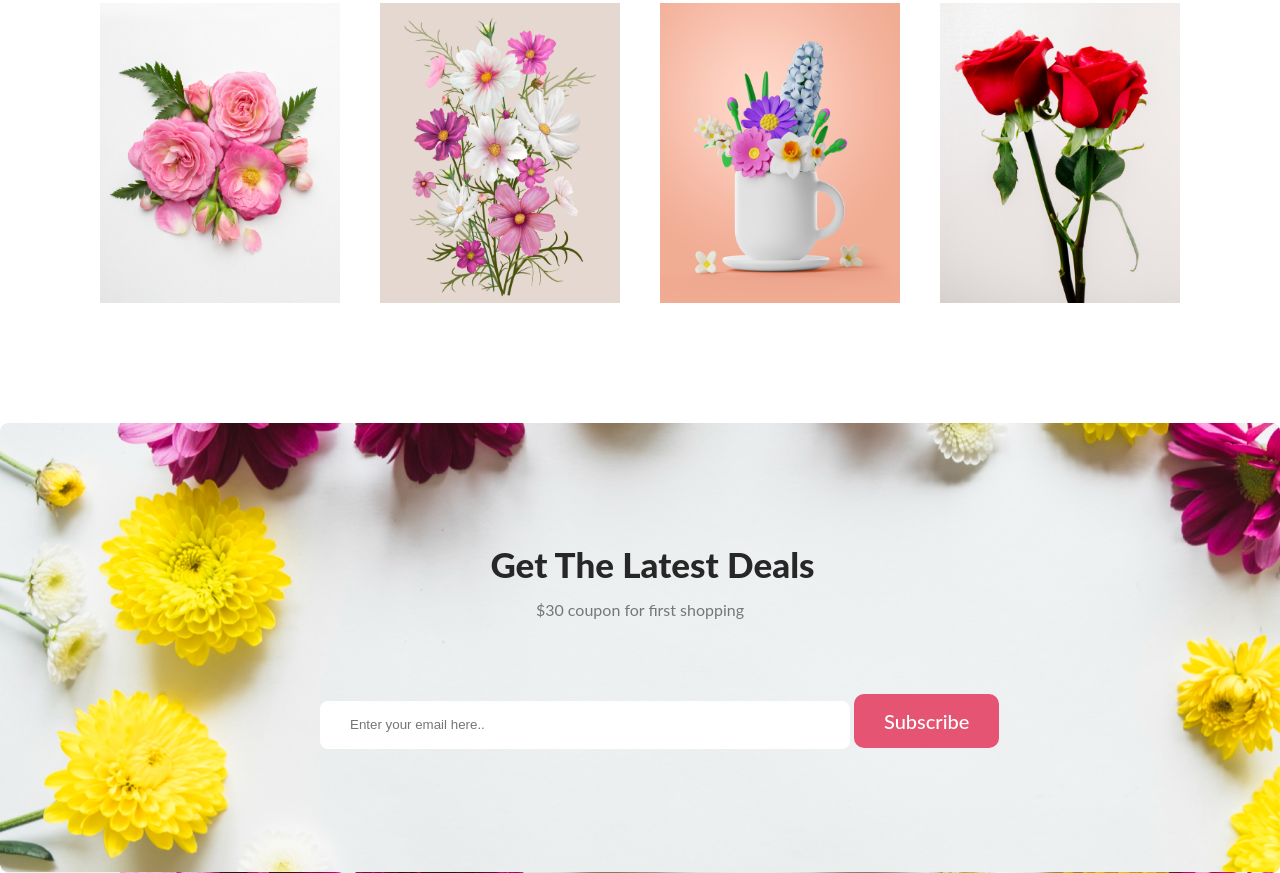
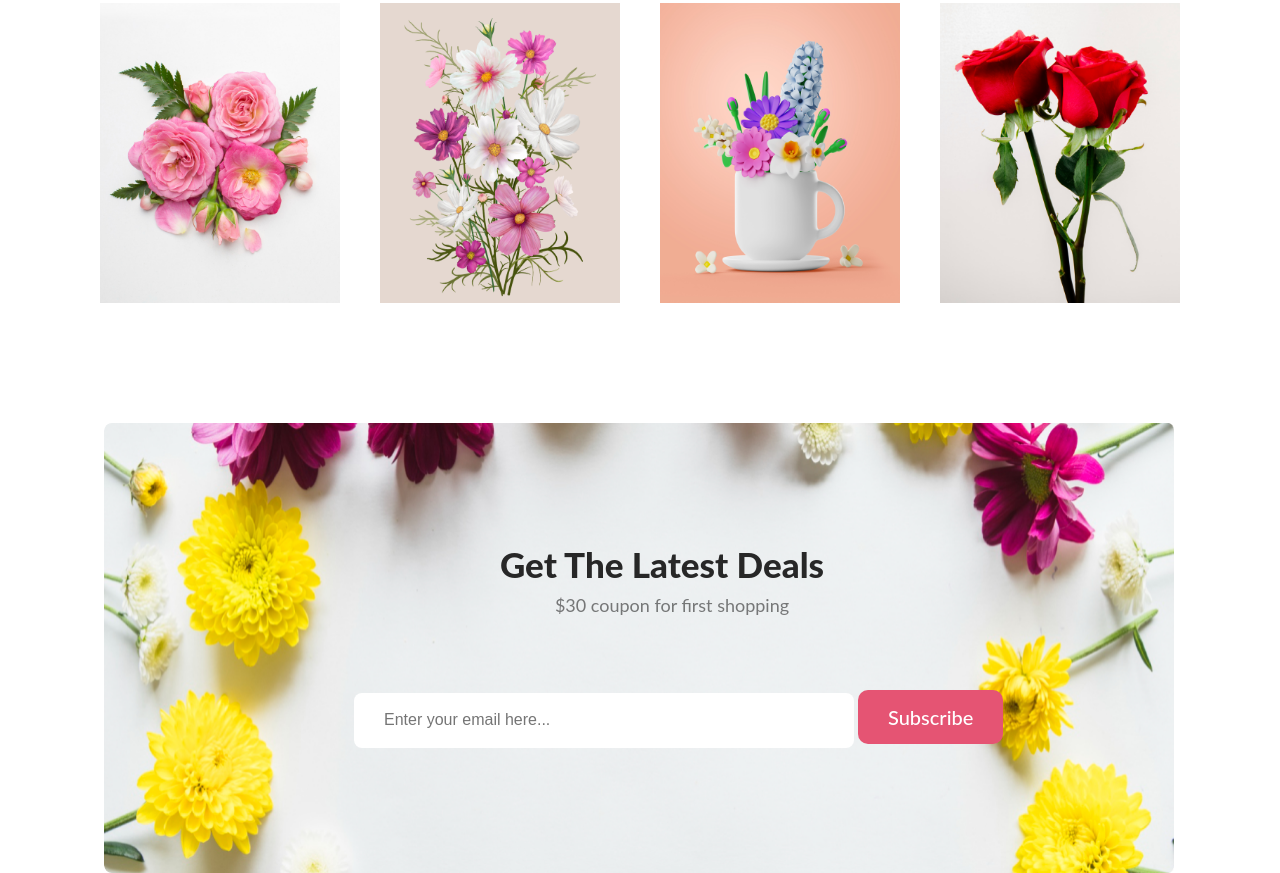
Before and after one commit to NafizUddin/first-assignment-repo, a plain HTML site: page index.html in a window 1280 px wide. Shown: the part 2700-3573 px from the top of the page. Drawn offline with Linux system fonts and the light colour scheme.

Commit message:
subscribe section done

```diff
--- a/index.html
+++ b/index.html
@@ -99,9 +99,9 @@
         <section>
             <div class="latest-deal-container">
                 <h2 class="deal-title">Get The Latest Deals</h2>
-                <p class="featured-description">$30 coupon for first shopping</p>
+                <p class="deal-description">$30 coupon for first shopping</p>
                 <div class="subscribe-bar">
-                    <input type="text" class="deal-subscribe" placeholder="Enter your email here..">
+                    <input type="text" class="deal-subscribe" placeholder="Enter your email here...">
                     <button class="primary-button">Subscribe</button>
                 </div>
             </div>
--- a/styles/styles.css
+++ b/styles/styles.css
@@ -242,10 +242,11 @@
 .latest-deal-container {
     border-radius: 8px;
     background: url("../Rectangle\ 9.png");
+    background-size: 91% 100%;
+    background-repeat: no-repeat;
     margin-top: 120px;
-    /* width: 1138px; */
     height: 450px;
-    /* margin-left: 100px; */
+    margin-left: 104px;
 }
 
 .deal-title {
@@ -255,20 +256,33 @@
     font-size: 35px;
     font-weight: 800;
     padding-top: 120px;
-    padding-left: 25px;
+    padding-right: 60px;
 }
 
 .subscribe-bar {
     padding-top: 40px;
+    margin-top: 30px;
     float: left;
-    margin-left: 320px;
+    margin-left: 250px;
 
 }
 
 .deal-subscribe {
-    width: 500px;
-    height: 48px;
+    width: 470px;
+    height: 55px;
     border-radius: 8px;
     border: none;
     padding-left: 30px;
+    font-size: 16px;
 }
+
+.deal-description {
+    color: rgba(39, 39, 39, 0.60);
+    text-align: center;
+    font-family: Lato;
+    font-size: 18px;
+    font-weight: 400;
+    line-height: 30px;
+    padding-right: 40px;
+    padding-top: 5px;
+}
```
